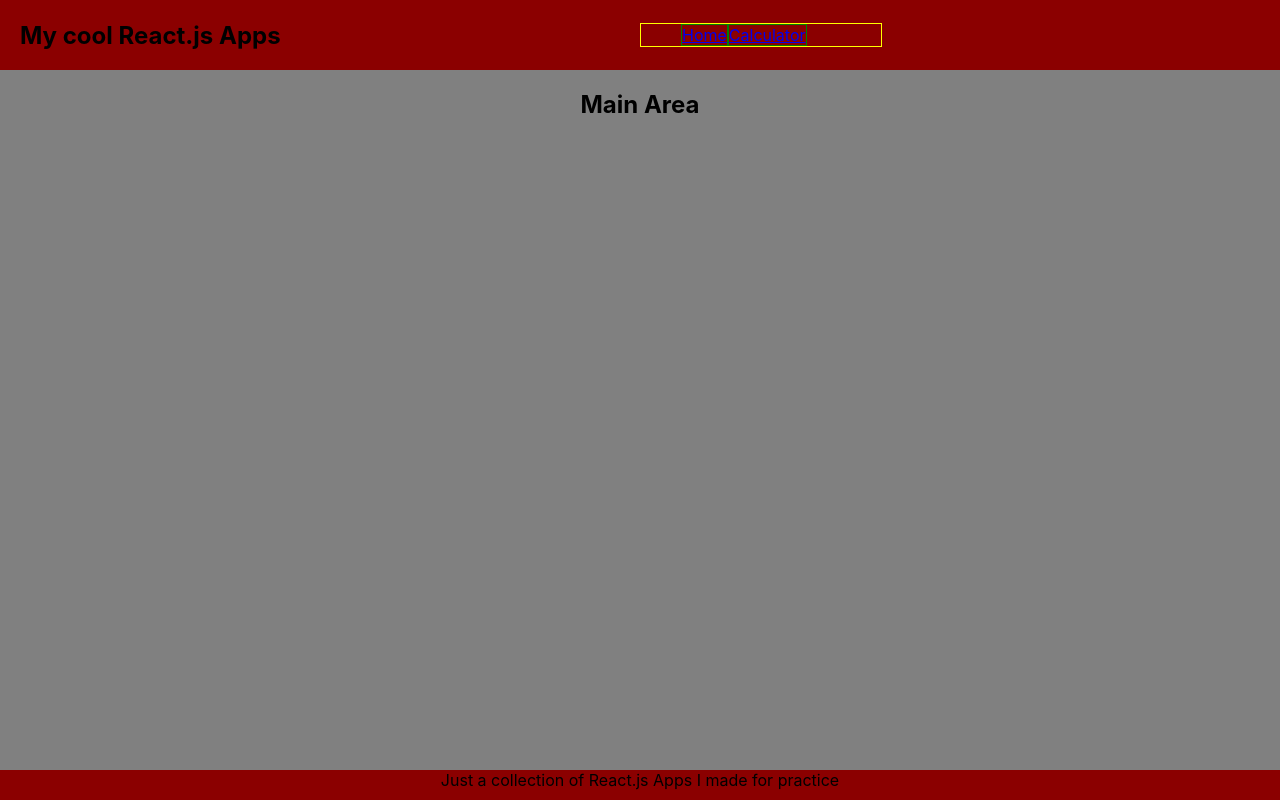
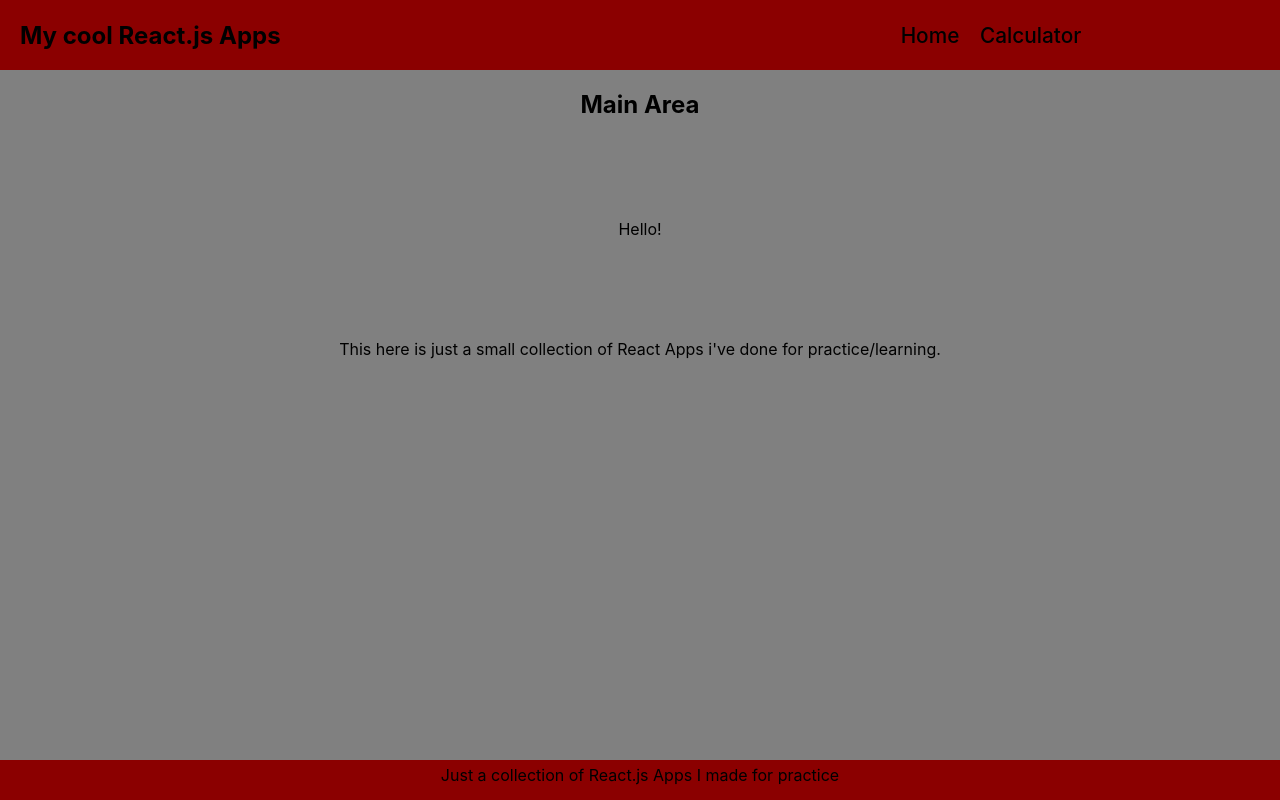
Before and after one commit to Xoneris/my-reactjs-apps, a React (Create React App) app: page / in a window 1280 px wide. Built offline with nearby package versions, Linux system fonts and the light colour scheme.

Commit message:
added some text and fixed some styling

```diff
--- a/src/index.css
+++ b/src/index.css
@@ -28,15 +28,34 @@ header h2 {
   margin-left: 20px;
 }
 
+nav {
+  display: block;
+  text-align: right;
+  margin: auto;
+}
+
 nav ul {
   display: flex;
   width: 200px;
-  border: 1px solid yellow;
 }
 
 nav li {
   list-style: none;
-  border: 1px solid green;
+  width: 100px;
+  text-align: center;
+}
+
+nav a {
+  color: black;
+  text-decoration: none;
+  font-size: 1.3rem;
+  font-weight: 500;
+
+}
+
+nav a:hover {
+  text-shadow: 3px 1px 1px grey;
+  font-style: italic;
 }
 
 main {
@@ -49,7 +68,7 @@ footer {
   display: block;
   bottom: 0px;
   width: 100vw;
-  height: 30px;
+  height: 40px;
   background-color: darkred;
 }
 
@@ -57,5 +76,6 @@ footer span {
   display: block;
   width: 600px;
   margin: auto;
+  padding-top: 5px;
   text-align: center;
 }
--- a/src/pages/LandingPage/LandingPage.js
+++ b/src/pages/LandingPage/LandingPage.js
@@ -4,6 +4,8 @@ function LandingPage() {
     return (
         <div>
             <h2>Main Area</h2>
+            <p>Hello!</p>
+            <p>This here is just a small collection of React Apps i've done for practice/learning.</p>
         </div>
     );
 }
```
